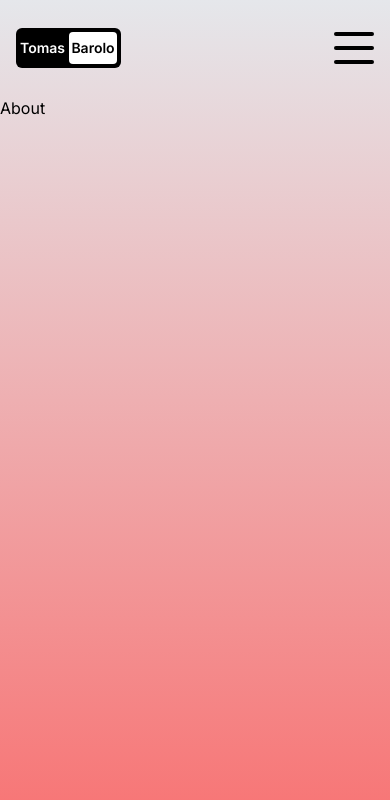
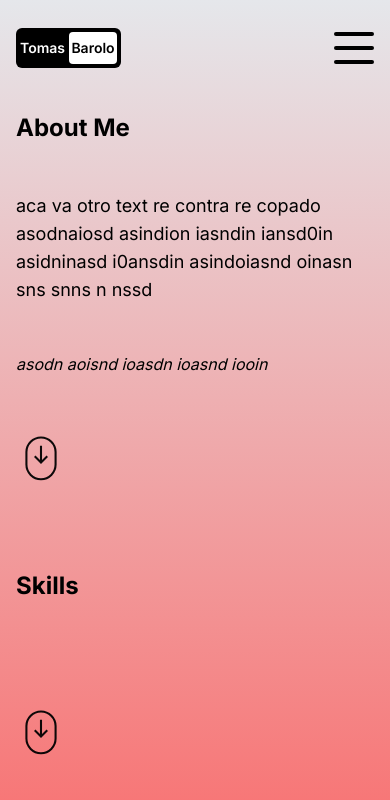
Before and after one commit to tomasba19/NextJS-Tailwind-FramerMotion, a Next.js app: page /about in a window 390 px wide. Shown: the top 800 px of the page. Built offline with nearby package versions, Linux system fonts and the light colour scheme.

Commit message:
About-Page-Update

```diff
--- a/src/app/about/page.jsx
+++ b/src/app/about/page.jsx
@@ -1,18 +1,92 @@
 "use client";
 
-import {motion} from 'framer-motion';
-
+import { motion } from "framer-motion";
 
 const AboutPage = () => {
-    return (
-        <motion.div
+  return (
+    <motion.div
       className="h-full"
       initial={{ y: "-200vh" }}
       animate={{ y: "0%" }}
       transition={{ duration: 1 }}
-    >About
+    >
+      {/*CONTAINER*/}
+      <div className="">
+        {/*TEXT CONTAINER*/}
+        <div className="p-4 sm:p-8 md:p-12 lg:p-20 xl:p-48 flex flex-col gap-24 md:gap-32 lg:gap-48 xl:gap-64">
+          {/*BIOGRAPHY CONTAINER*/}
+          <div className="flex flex-col gap-12 justify-center">
+            {/*BIOGRAPHY TITTLE*/}
+            <h1 className="font-bold text-2xl">About Me</h1>
+            {/*BIOGRAPHY DESCRIPTION*/}
+            <p className="text-lg">
+              aca va otro text re contra re copado asodnaiosd asindion iasndin
+              iansd0in asidninasd i0ansdin asindoiasnd oinasn sns snns n nssd
+            </p>
+            {/*BIOGRAPHY QUOTE*/}
+            <span className="italic">asodn aoisnd ioasdn ioasnd iooin</span>
+            {/* BIOGRAPHY SCROLL SVG */}
+            <motion.svg
+              initial={{ opacity: 0.2, y: 0 }}
+              animate={{ opacity: 1, y: "10px" }}
+              transition={{ repeat: Infinity, duration: 3, ease: "easeInOut" }}
+              viewBox="0 0 24 24"
+              fill="none"
+              xmlns="http://www.w3.org/2000/svg"
+              width={50}
+              height={50}
+            >
+              <path
+                d="M5 15C5 16.8565 5.73754 18.6371 7.05029 19.9498C8.36305 21.2626 10.1435 21.9999 12 21.9999C13.8565 21.9999 15.637 21.2626 16.9498 19.9498C18.2625 18.6371 19 16.8565 19 15V9C19 7.14348 18.2625 5.36305 16.9498 4.05029C15.637 2.73754 13.8565 2 12 2C10.1435 2 8.36305 2.73754 7.05029 4.05029C5.73754 5.36305 5 7.14348 5 9V15Z"
+                stroke="#000000"
+                strokeWidth="1"
+              ></path>
+              <path d="M12 6V14" stroke="#000000" strokeWidth="1"></path>
+              <path
+                d="M15 11L12 14L9 11"
+                stroke="#000000"
+                strokeWidth="1"
+              ></path>
+            </motion.svg>
+          </div>
+          {/*SKILLS CONTAINER*/}
+          <div className="flex flex-col gap-12 justify-center">
+            {/*SKILLS TITTLE*/}
+            <h1 className="font-bold text-2xl">Skills</h1>
+            {/*SKILLS LIST*/}
+            <div className=""></div>
+            {/*SKILLS SCROLL*/}
+            <motion.svg
+              initial={{ opacity: 0.2, y: 0 }}
+              animate={{ opacity: 1, y: "10px" }}
+              transition={{ repeat: Infinity, duration: 3, ease: "easeInOut" }}
+              viewBox="0 0 24 24"
+              fill="none"
+              xmlns="http://www.w3.org/2000/svg"
+              width={50}
+              height={50}
+            >
+              <path
+                d="M5 15C5 16.8565 5.73754 18.6371 7.05029 19.9498C8.36305 21.2626 10.1435 21.9999 12 21.9999C13.8565 21.9999 15.637 21.2626 16.9498 19.9498C18.2625 18.6371 19 16.8565 19 15V9C19 7.14348 18.2625 5.36305 16.9498 4.05029C15.637 2.73754 13.8565 2 12 2C10.1435 2 8.36305 2.73754 7.05029 4.05029C5.73754 5.36305 5 7.14348 5 9V15Z"
+                stroke="#000000"
+                strokeWidth="1"
+              ></path>
+              <path d="M12 6V14" stroke="#000000" strokeWidth="1"></path>
+              <path
+                d="M15 11L12 14L9 11"
+                stroke="#000000"
+                strokeWidth="1"
+              ></path>
+            </motion.svg>
+          </div>
+          {/*EXPERIENCE CONTAINER*/}
+          <div className="">EXPERIENCE</div>
+        </div>
+        {/*SVG CONTAINER*/}
+        <div className="hidden"></div>
+      </div>
     </motion.div>
-    )
-}
+  );
+};
 
 export default AboutPage;
```
